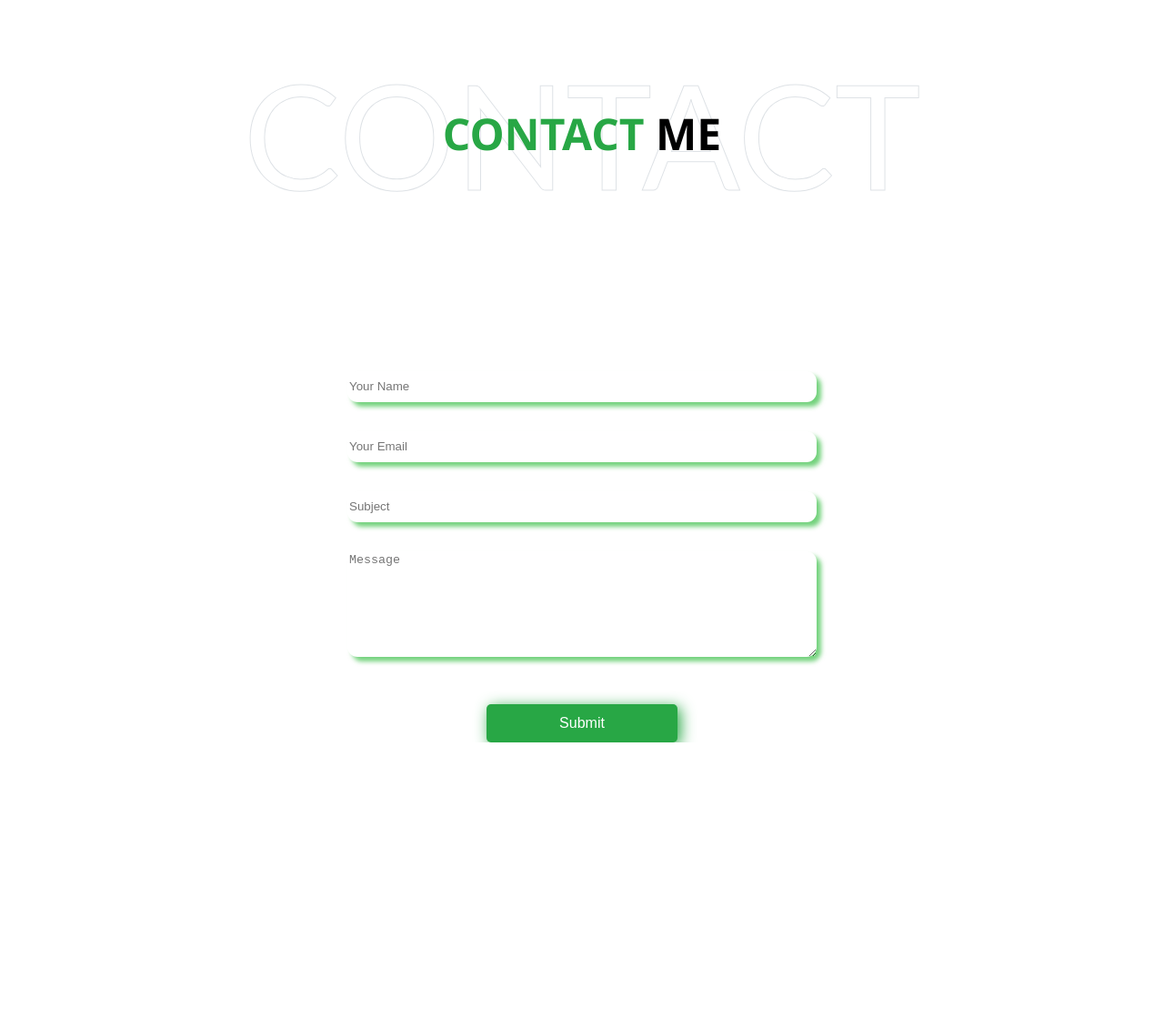
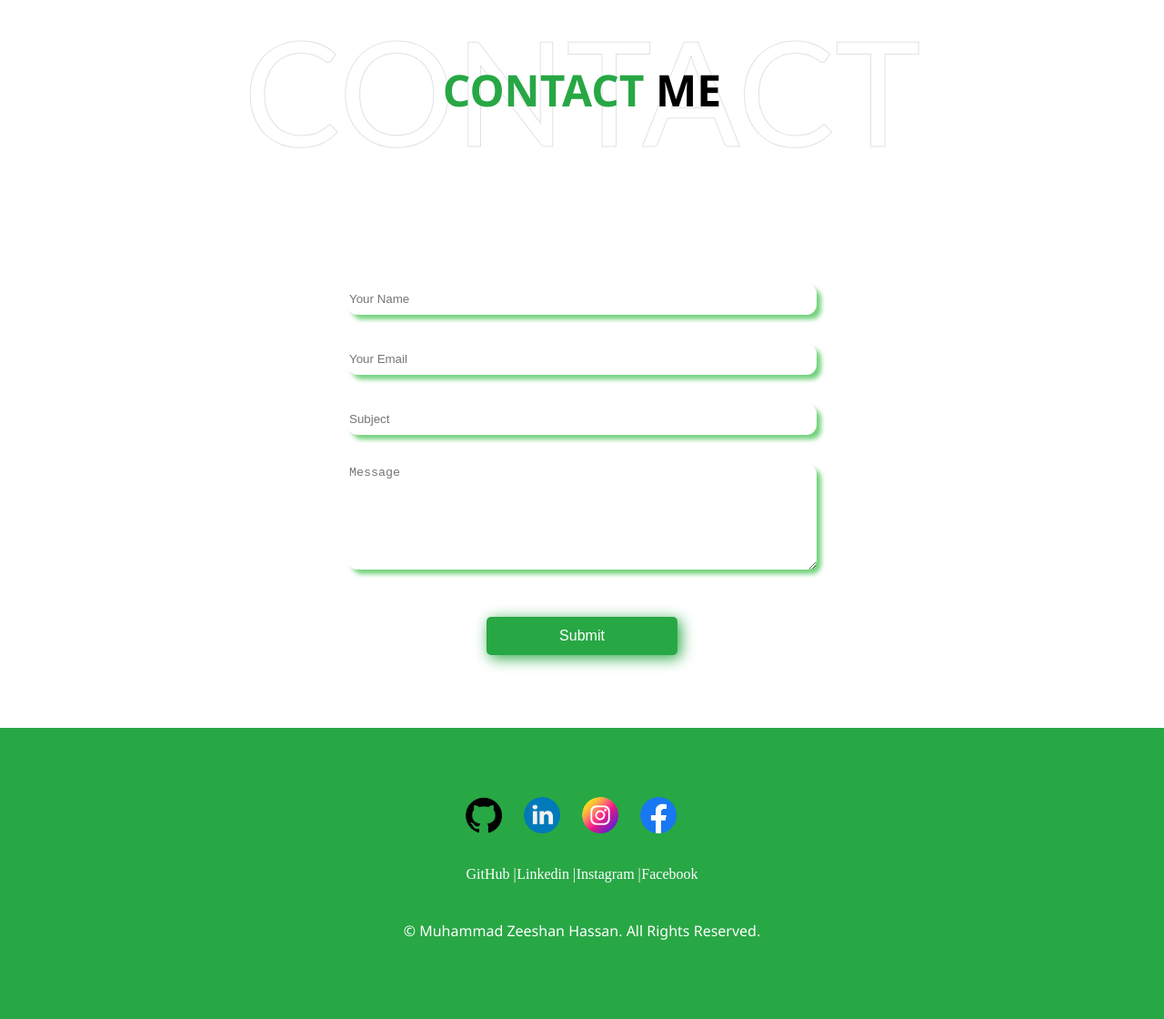
Before and after one commit to thezeeshanhassan/codSoft, a plain HTML site: page portfolio/index.html in a window 1280 px wide. Shown: the part 3337-4457 px from the top of the page at 91% size. Before the commit the page ends 4153 px from the top, so only its background shows below. Drawn offline with Linux system fonts and the light colour scheme.

Commit message:
All Basic Done

```diff
--- a/portfolio/index.html
+++ b/portfolio/index.html
@@ -182,9 +182,11 @@
             <h1 class="display-1 text-uppercase text-white" style="-webkit-text-stroke: 1px #dee2e6;">RESUME</h1>
             <h1 class="position-absolute text-uppercase text-primary"><span class="allGreen">RE</span>SUME</h1>
         </div>
-        <div id="resume-div">
-            <h2>Click Button To Download Resume</h2>
-            <button class="resume-button">Download Resume</button>
+        <div id="resume-detail-div">
+            <div id="resume-div">
+                <h2>Click Button To Download Resume</h2>
+                <button class="resume-button">Download Resume</button>
+            </div>
         </div>
     </section>
     <!-- Resume End -->
@@ -197,7 +199,6 @@
             <h1 class="position-absolute text-uppercase text-primary"><span class="allGreen">CONTACT</span> ME</h1>
         </div>
         <div class="contact-div">
-
             <form action="#" method="post">
                 <div class="form-group">
                     <label for="name"></label>
@@ -221,6 +222,34 @@
     </section>
 
     <!-- Contact Me End -->
+
+
+    <!-- Footer Start-->
+    <Footer>
+        <div id="footr-div">
+            <div id="footer-icon">
+                <a href="https://github.com/thezeeshanhassan" target="blank"><img src="images/github.png" alt="github"
+                        id="github" class="icons"></a>
+                <a href="https://linkedin.com/in/thezeeshanhassan" target="blank"><img src="images/linkedin.png"
+                        alt="linkedin" id="linkedin" class="icons"></a>
+                <a href="https://www.instagram.com/zeeshanhassan.zh" target="blank"> <img src="images/instagram.png"
+                        alt="instagram" id="instagram" class="icons"></a>
+                <a href="https://www.facebook.com/thezeeshanhassan" target="blank"><img src="images/facebook.png"
+                        alt="facebook" id="facebook" class="icons"></a>
+
+            </div>
+            <!-- <p id="footer-para1">Github | Linkedin | Instagram | Facebook</p> -->
+            <div id="social">
+                <a href="https://github.com/thezeeshanhassan" class="social-link" target="blank">GitHub |</a>
+                <a href="https://linkedin.com/in/thezeeshanhassan" class="social-link" target="blank">Linkedin |</a>
+                <a href="https://www.instagram.com/zeeshanhassan.zh" class="social-link" target="blank">Instagram |</a>
+                <a href="https://www.facebook.com/thezeeshanhassan" class="social-link" target="blank">Facebook</a>
+            </div>
+            <p id="footer-para2">© Muhammad Zeeshan Hassan. All Rights Reserved.</p>
+        </div>
+    </Footer>
+
+    <!-- Footer End -->
 </body>
 
 </html>
--- a/portfolio/style.css
+++ b/portfolio/style.css
@@ -460,6 +460,10 @@ img {
     text-align: center;
 }
 
+#resume-detail-div {
+    margin-top: -3rem;
+}
+
 .resume-button {
 
     text-decoration: none;
@@ -530,4 +534,57 @@ img {
     padding-right: 5rem;
 }
 
+.contact-div {
+    margin-top: -3rem;
+}
+
 /* Contact Form End */
+
+
+/* Footer Start */
+#footr-div {
+    margin-top: 5rem;
+    height: 20rem;
+    background-color: #28a745;
+    display: flex;
+    align-items: center;
+    justify-content: center;
+    flex-direction: column;
+}
+
+#footer-para1 {
+    margin-top: 2rem;
+    color: white;
+    font-size: 1rem;
+}
+
+#footer-para2 {
+    color: white;
+    font-size: 1rem;
+}
+
+#footer-icon {
+    display: flex;
+    align-items: center;
+    justify-content: center;
+}
+
+.icons {
+    width: 2.5rem;
+    padding-right: 1.5rem;
+}
+
+#social {
+    display: flex;
+    justify-content: space-evenly;
+    width: 20%;
+    margin: 2rem;
+}
+
+.social-link {
+    text-decoration: none;
+    color: #ffffff;
+
+}
+
+/* Footer End */
```
Also changed, not shown: portfolio/images/github1.png (added), portfolio/images/icons8-facebook-24.png (added), portfolio/images/icons8-instagram-24.png (added), portfolio/images/icons8-linkedin-24.png (added).
